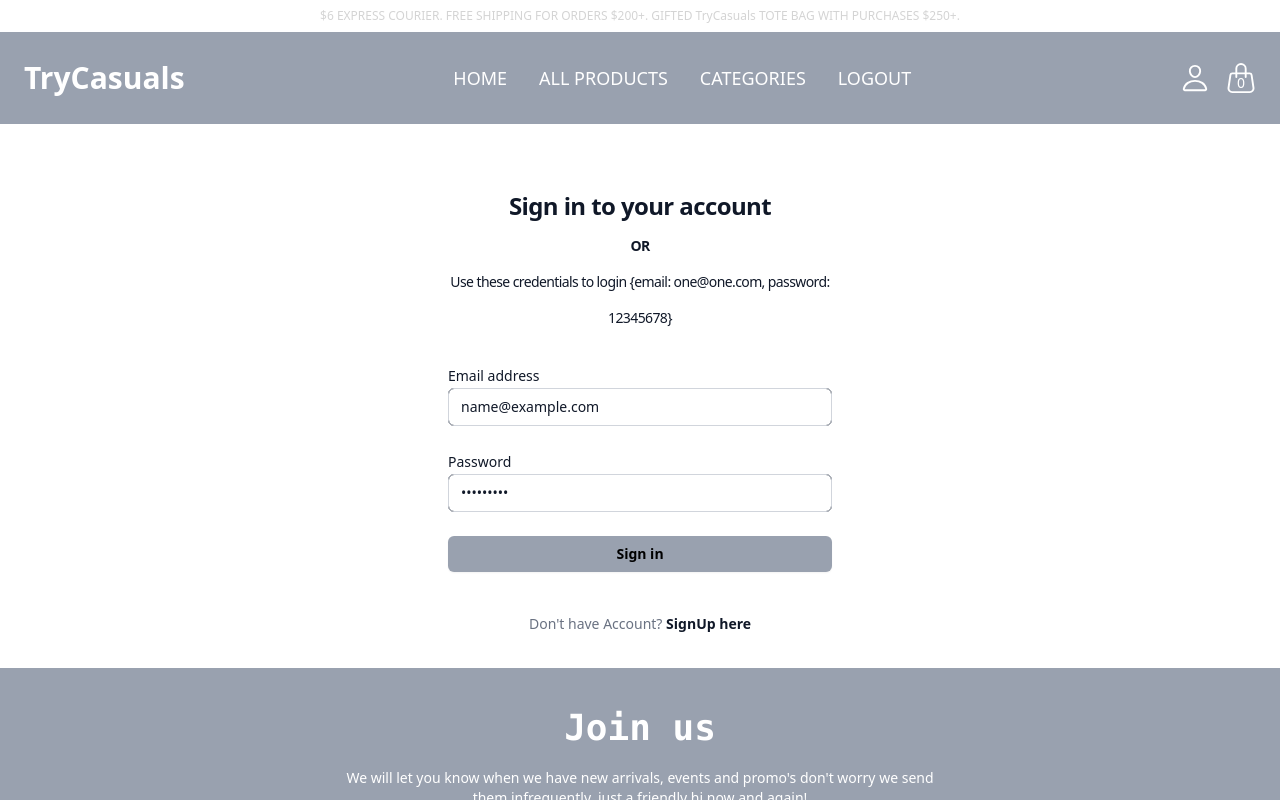
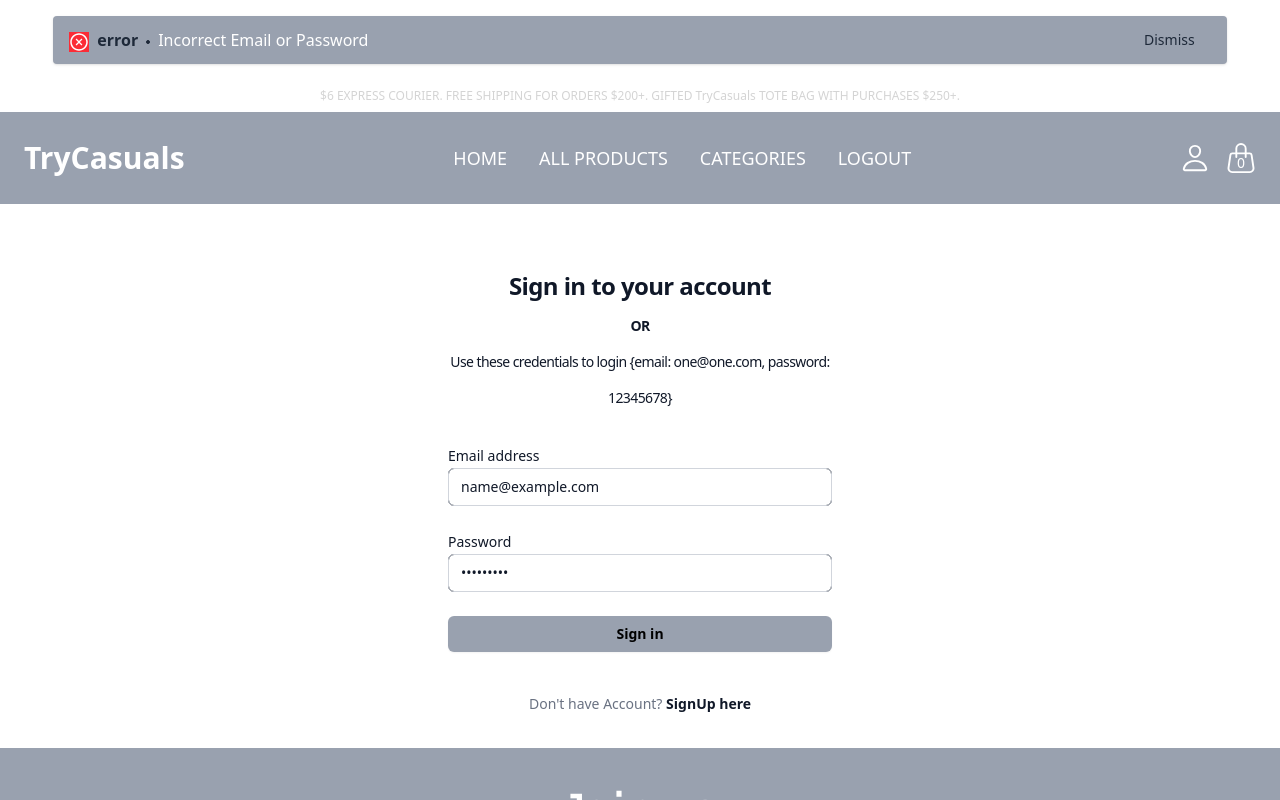
Before and after one commit to adityasoam55/CODSOFT, a React (Vite) app in the folder level3-task1/: page /login in a window 1280 px wide. Both pictures are taken after typing "name@example.com", "Sample123" into the empty fields and a click on the button "Sign in". Shown: the top 800 px of the page. Built offline with nearby package versions, Linux system fonts and the light colour scheme; no server answers.

Commit message:
Alert component added

```diff
--- a/level3-task1/src/App.jsx
+++ b/level3-task1/src/App.jsx
@@ -15,17 +15,24 @@ import BodyCare from './components/BodyCare';
 import NewArrivals from './components/NewArrivals';
 import axios from 'axios';
 import Loading from './components/Loading';
+import Alert from './components/Alert';
 
 export const UserContext = createContext();
+export const AlertContext = createContext();
 
 function App() {
   const navigate = useNavigate(); // Add navigate hook
   const savedString = localStorage.getItem('cart') || '{}';
   const savedCart = JSON.parse(savedString);
 
-  const [user, setUser] = useState(null);
   const [loadingUser, setLoadingUser] = useState(true);
   const [cart, setCart] = useState(savedCart);
+  const [alert, setAlert] = useState();
+  const [user, setUser] = useState(null);
+
+  const removeAlert = () => {
+    setAlert(undefined);
+  }
 
   useEffect(() => {
     const token = localStorage.getItem('userToken'); // Get token inside useEffect
@@ -77,12 +84,14 @@ function App() {
 
   return (
     <div className="max-w-screen">
-      <UserContext.Provider value={{user, setUser}}>
+      <UserContext.Provider value={{ user, setUser }}>
+        <AlertContext.Provider value={{ alert, setAlert, removeAlert }}>
+          <Alert type="error" message="Login Fail" />
           <NavBar cartValue={cartValue} handleLogout={handleLogout} />
           <Routes>
             <Route path="/" element={<MainPage />} />
-          <Route path="/login/" element={<Login  />} />
-          <Route path="/signup/" element={<Signup  />} />
+            <Route path="/login/" element={<Login />} />
+            <Route path="/signup/" element={<Signup />} />
             <Route path="/allproducts/" element={<AllProducts />} />
             <Route path="/productdetails/:id" element={<ProductDetails handleAddCart={handleAddCart} />} />
             <Route path="/categorylist/" element={<CategoryList />} />
@@ -93,8 +102,9 @@ function App() {
             <Route path="/newarrivals/" element={<NewArrivals />} />
           </Routes>
           <Footer />
+        </AlertContext.Provider>
       </UserContext.Provider>
-    </div>
+    </div >
   );
 }
 
--- /dev/null
+++ b/level3-task1/src/components/Alert.jsx
@@ -0,0 +1,52 @@
+import React from "react";
+import { AiOutlineCheckCircle, AiOutlineCloseCircle } from "react-icons/ai";
+import withAlert from "./withAlert";
+
+
+const Alert = ({ alert, removeAlert }) => {
+    if (!alert) {
+        return;
+    }
+
+    const themeMap = {
+        success: {
+            color: "br-green-400",
+            Icon: AiOutlineCheckCircle
+        },
+        error: {
+            color: "bg-red-500",
+            Icon: AiOutlineCloseCircle
+        }
+    }
+
+    const { type, message } = alert;
+    const { Icon, color } = themeMap[type];
+
+    return (
+        <div>
+            {/* Code block starts */}
+            <div className="flex items-center justify-center bg-white px-4 lg:px-0 py-4">
+                <div className="transition duration-150 ease-in-out w-full lg:w-11/12 mx-auto py-3 px-4 bg-gray-400 flex items-center justify-between shadow rounded" >
+                    < div className="flex items-center">
+                        <div className="flex items-end h-full ">
+                            <div className={"mr-2 bg-green-400 text-white text-xl " + color}>
+                                <Icon />
+                            </div>
+                            <p className="mr-2 text-base font-bold text-gray-800">{type}</p>
+                        </div>
+                        <div className="border border-gray-800 h-1 bg-gray-800 w-1 rounded-md mr-2 mt-1" />
+                        <p className="text-sm sm:text-base text-white pt-2 sm:pt-0 pb-2 sm:pb-0">{message}</p>
+                    </div>
+                    <div className="flex items-center md:pr-4">
+                        <button className="focus:outline-none text-sm cursor-pointer text-gray-800"
+                            onClick={removeAlert}
+                        >
+                            Dismiss
+                        </button>
+                    </div>
+                </div>
+            </div>
+        </div >
+    );
+};
+export default withAlert(Alert);
--- a/level3-task1/src/components/Login.jsx
+++ b/level3-task1/src/components/Login.jsx
@@ -1,19 +1,22 @@
-import { Form, Formik, useFormik } from "formik";
+import { Form, Formik } from "formik";
 import { FormikInput } from "./Input";
 import React from "react";
 import * as Yup from 'yup';
 import { Link, Navigate } from "react-router-dom";
 import { loginUser } from "./api";
 import withUser from "./withUser";
+import withAlert from "./withAlert";
 
-function Login({ user, setUser }) {
+function Login({ user, setUser, setAlert }) {
 
     function callLoginAPI(values) {
         loginUser(values).then((resp) => {
             const { user, token } = resp.data;
             localStorage.setItem('userToken', token);
             setUser(user);
-            // console.log(user)
+            setAlert({ type: "success", message: "Login Successfull" })
+        }).catch(() => {
+            setAlert({ type: "error", message: "Incorrect Email or Password" });
         })
     }
 
@@ -84,4 +87,4 @@ function Login({ user, setUser }) {
     )
 }
 
-export default withUser(Login);
+export default withAlert(withUser(Login));
--- a/level3-task1/src/components/Signup.jsx
+++ b/level3-task1/src/components/Signup.jsx
@@ -6,7 +6,7 @@ import { Link, Navigate } from "react-router-dom";
 import { signupUser } from "./api";
 import withUser from "./withUser";
 
-function Signup() {
+function Signup({ user, setUser }) {
 
     function callSignupAPI(values) {
         console.log("calling login API", values.fullname, values.email, values.password)
--- /dev/null
+++ b/level3-task1/src/components/withAlert.jsx
@@ -0,0 +1,13 @@
+import React, { useContext } from 'react'
+import { AlertContext } from '../App';
+
+function withAlert(IncomingComponent) {
+    function OutgoingComponent(props) {
+        const { alert, setAlert, removeAlert } = useContext(AlertContext);
+
+        return <IncomingComponent {...props} alert={alert} setAlert={setAlert} removeAlert={removeAlert}/>
+    }
+    return OutgoingComponent;
+}
+
+export default withAlert
```
Lines whose indentation alone changed are shown as unchanged.
